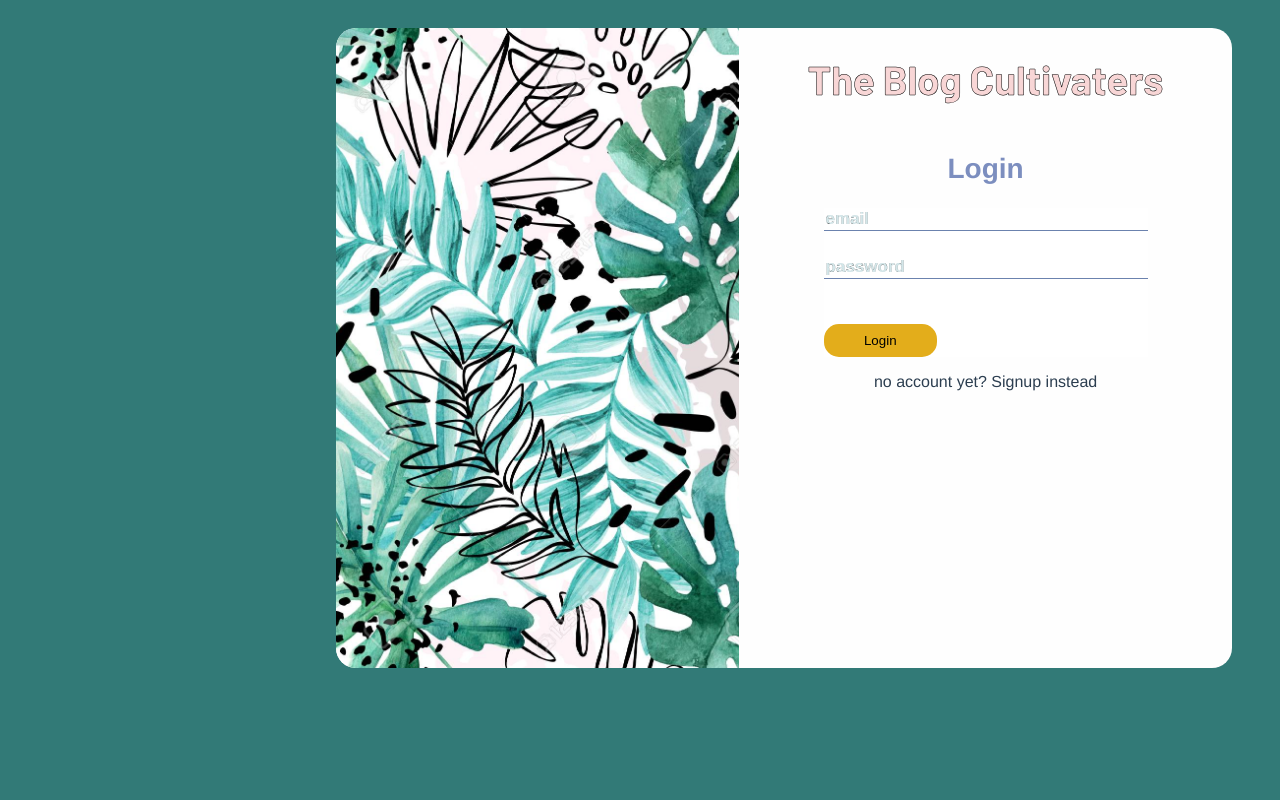
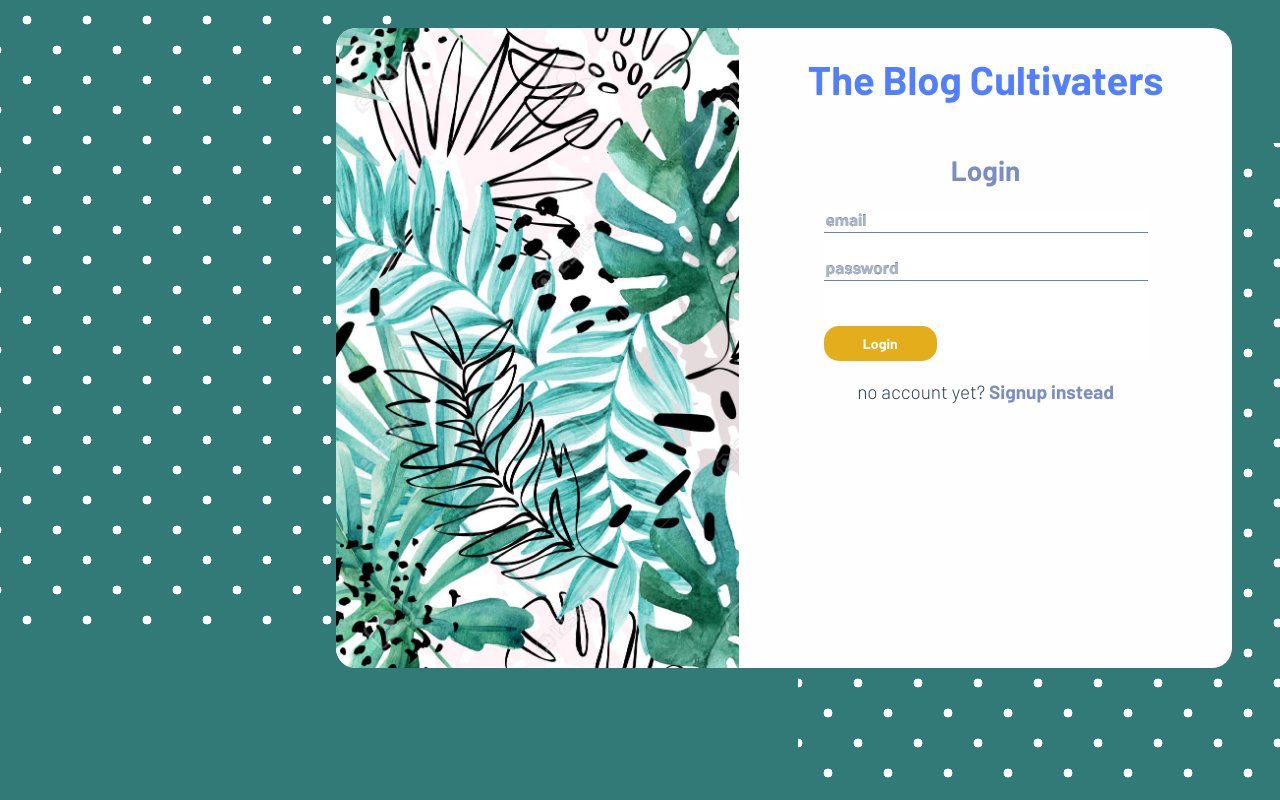
Before and after one commit to thabo-div2/lc_studios_blogs, a Vue app: page / in a window 1280 px wide. Built offline with nearby package versions, Linux system fonts and the light colour scheme; no server answers.

Commit message:
updated login and signup

```diff
--- a/src/components/Login.vue
+++ b/src/components/Login.vue
@@ -38,6 +38,7 @@ export default {
   body  {
     /* background: #529C79; */
     background: #327A77;
+    overflow: hidden;
   }
   .home {
     background: #FEFEFE;
@@ -54,11 +55,11 @@ export default {
     background: none;
   }
   .title {
-    color: #F8D6D6;
-    /* color: #517FFF; */
+    /* color: #F8D6D6; */
+    color: #517FFF;
     display: flex;
-    -webkit-text-stroke: 0.5px black;
-    -webkit-font-smoothing: antialiased;
+    /* -webkit-text-stroke: 0.5px black; */
+    /* -webkit-font-smoothing: antialiased; */
     /* font-weight: bold; */
     font-family: 'Barlow', sans-serif;
     font-size: 40px;
@@ -68,6 +69,7 @@ export default {
     /* -webkit-text-stroke: 0.5px black; */
     /* -webkit-font-smoothing: antialiased; */
     font-size: 28px;
+    font-family: 'Barlow', sans-serif;
   }
   form {
     display: flex;
@@ -82,11 +84,12 @@ export default {
     font-weight: 600;
   }
   .inputs::placeholder {
-    color: #d3e6e9;
+    color: #a8b5cf;
     /* color: #C9D6FF; */
     /* color: #a1f2ee; */
     -webkit-text-stroke: 0.1px black;
     -webkit-font-smoothing: antialiased;
+    font-family: 'Barlow', sans-serif;
   }
   .inputs:focus {
     outline: none;
@@ -96,26 +99,75 @@ export default {
     height: 100%;
   }
   .form_image {
+    position: relative;
     width: 45%;
     background: lightblue;
     border-radius: 20px 0 0 20px;
     background-image: url(/img/login_image.dcc7e3bf.jpg);
     background-size: cover;
   }
+  .form_image::before {
+    width: 100%;
+    height: 100%;
+    position: absolute;
+    top: -6%;
+    z-index: -1;
+    left: -84%;
+    content: "";
+    background-color: transparent;
+    background-image: radial-gradient(#fff 10%, transparent 11%), radial-gradient(#fff 10%, transparent 11%);
+    background-size: 60px 60px;
+    background-position: 0 0, 30px 30px;
+    background-repeat: repeat;
+  }
   .form_content {
     display: flex;
+    position: relative;
     flex-direction: column;
     width: 55%;
     align-items: center;
+  }
+    .form_content::before {
+    width: 100%;
+    height: 100%;
+    position: absolute;
+    bottom: -18%;
+    z-index: -1;
+    left: 12%;
+    content: "";
+    background-color: transparent;
+    background-image: radial-gradient(#fff 10%, transparent 11%), radial-gradient(#fff 10%, transparent 11%);
+    background-size: 60px 60px;
+    background-position: 0 0, 30px 30px;
+    background-repeat: repeat;
   }
   .form_image {
     background-image: url(../assets/login_image.jpg);
   }
   .login_btn {
-    background: #E3AD1B;
+     background: #E3AD1B;
     border: none;
     width: 35%;
     padding: 9px 0 9px 0;
     border-radius: 15px;
+    font-family: 'Barlow', sans-serif;
+    font-size: 14px;
+    font-weight: 600;
+    color: white;
+  }
+  .login_btn:hover {
+    cursor: pointer;
+  }
+  .signup_hover {
+    color: #7c8ebf;
+    cursor: pointer;
+    font-family: 'Barlow', sans-serif;
+    font-weight: 600;
+    font-size: 19px;
+  }
+  .signup_hover_content {
+    font-family: 'Barlow', sans-serif;
+    font-weight: 500;
+    font-size: 19px;
   }
 </style>
--- a/src/components/Signup.vue
+++ b/src/components/Signup.vue
@@ -1,11 +1,11 @@
 <template>
   <form @submit.prevent="handleSubmit">
-    <input type="text" required placeholder="name" v-model="displayName" />
-    <input type="text" required placeholder="surname" v-model="surname" />
-    <input type="email" required placeholder="email" v-model="email" />
-    <input type="password" required placeholder="password" v-model="password" />
+    <input class="inputs" type="text" required placeholder="name" v-model="displayName" />
+    <input class="inputs" type="text" required placeholder="surname" v-model="surname" />
+    <input class="inputs" type="email" required placeholder="email" v-model="email" />
+    <input class="inputs" type="password" required placeholder="password" v-model="password" />
     <div class="error">{{ error }}</div>
-    <button>Sign up</button>
+    <button class="signup_btn">Sign up</button>
   </form>
 </template>
 
@@ -33,4 +33,38 @@ export default {
 };
 </script>
 
-<style></style>
+<style>
+  .signup_subtitle {
+    color: #E3AD1B;
+    /* -webkit-text-stroke: 0.5px black; */
+    /* -webkit-font-smoothing: antialiased; */
+    font-size: 28px;
+    font-family: 'Barlow', sans-serif;
+  }
+  .signup_btn {
+    background: #7c8ebf;
+    border: none;
+    width: 35%;
+    padding: 9px 0 9px 0;
+    border-radius: 15px;
+   font-family: 'Barlow', sans-serif;
+    font-size: 14px;
+    font-weight: 600;
+    color: white;
+  }
+  .signup_btn:hover {
+    cursor: pointer;
+  }
+  .login_hover {
+    color: #E3AD1B;
+    cursor: pointer;
+    font-family: 'Barlow', sans-serif;
+    font-weight: 600;
+    font-size: 19px;
+  }
+  .login_hover_content {
+    font-family: 'Barlow', sans-serif;
+    font-weight: 500;
+    font-size: 19px;
+  }
+</style>
--- a/src/views/Home.vue
+++ b/src/views/Home.vue
@@ -7,19 +7,25 @@
         <div>
             <h2 class="subtitle">Login</h2>
             <Login />
-            <p>
-              no account yet? <span @click="showLogin = false">Signup</span> instead
+            <p class="signup_hover_content">
+              no account yet? <span class="signup_hover" @click="showLogin = false">Signup instead</span>
             </p>
         </div>
       </div>
     </div>
-    <div v-else>
-      <h2>Sign up</h2>
-      <Signup />
-      <p>
-        already registered?
-        <span @click="showLogin = true">Login</span> instead
-      </p>
+    <div class="form_container" v-else>
+      <div class="form_image"></div>
+      <div class="form_content">
+        <h1 class="title">The Blog Cultivaters</h1>
+        <div>
+          <h2 class="signup_subtitle">Sign up</h2>
+          <Signup />
+          <p class="login_hover_content">
+            already registered?
+            <span class="login_hover" @click="showLogin = true">Login instead</span>
+          </p>
+        </div>
+      </div>
     </div>
   </div>
 </template>
```
